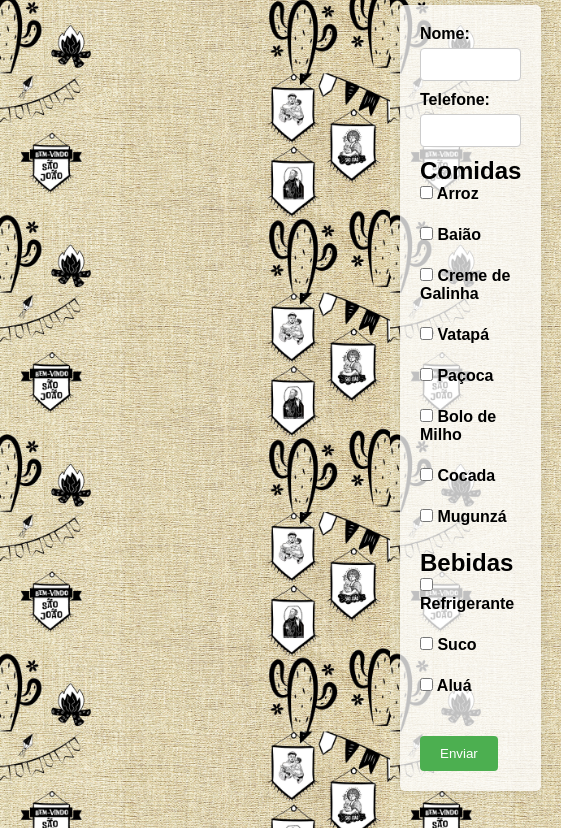
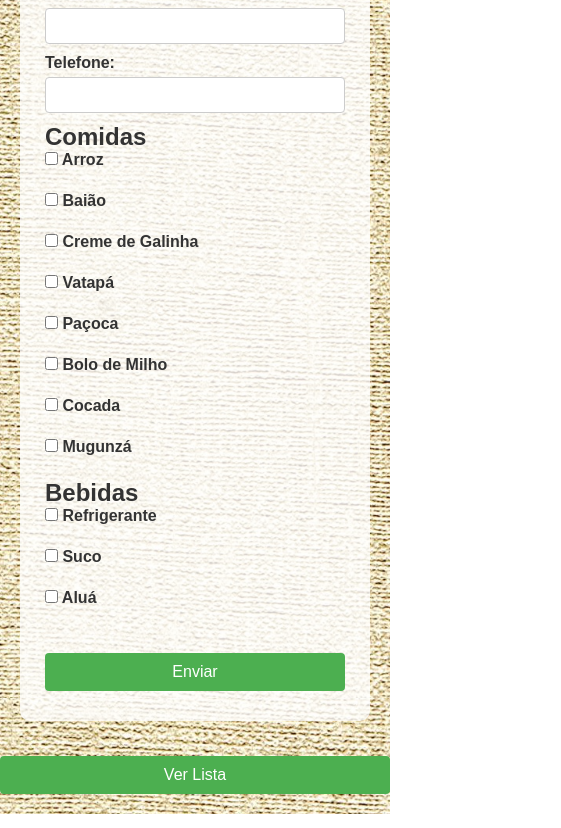
Before and after one commit to Rafaelfelixt/saojoaonopotira, a plain HTML site: page index.html in a window 390 px wide. Shown: the part 146-974 px from the top of the page, 561 px wide, since content can reach past the window. Drawn offline with Linux system fonts and the light colour scheme.

Commit message:
Add files via upload

```diff
--- a/index.html
+++ b/index.html
@@ -8,9 +8,7 @@
 </head>
 <body>
     <main>
-        <div>
-
-        </div>
+        <div></div>
         <div id="princ">
             <h1>Formulário de Festa de São João</h1>
             <form id="form">
@@ -36,18 +34,12 @@
                 <br>
                 <input type="submit" value="Enviar">
             </form>
-
         </div>
-        <div>
-
-        </div>
+        <div></div>
     </main>
     <footer>
         <button id="lis" onclick="verLista()">Ver Lista</button>
     </footer>
-
-
-
-    <script src="script.js"></script>
+    <script src="script.js" defer></script>
 </body>
 </html>
--- a/style.css
+++ b/style.css
@@ -1,56 +1,69 @@
-/* Estilos personalizados podem ser adicionados aqui */
-*{
+/* Reset CSS */
+* {
     margin: 0;
     padding: 0;
-    box-sizing: 0;
+    box-sizing: border-box;
 }
 
-
-
-
+/* Body and main styling */
 body {
     font-family: Arial, sans-serif;
-    margin: 0;
-    padding: 0;
     background-image: url('BG_SITE_SAO_JOAO.jpg');
-    background-size: 100%;
+    background-size: cover;
+    background-repeat: no-repeat;
+    background-attachment: fixed;
+    color: #333;
 }
 
 main {
     display: flex;
+    flex-direction: column;
+    align-items: center;
+    justify-content: center;
+    min-height: 100vh;
+    padding: 20px;
 }
+
 #pglist {
     display: flex;
+    flex-direction: column;
+    align-items: center;
     justify-content: center;
     margin-top: 50px;
 }
 
 #divplis {
-    background-color: #ffffffc0;
+    background-color: rgba(255, 255, 255, 0.8);
+    padding: 20px;
+    border-radius: 10px;
+    width: 100%;
+    max-width: 600px;
 }
 
 #princ {
-    margin: 20px 380px;
+    background-color: rgba(255, 255, 255, 0.8);
+    padding: 20px;
+    border-radius: 10px;
+    width: 100%;
+    max-width: 600px;
+    margin: 20px auto;
 }
 
+/* Footer styling */
 footer {
     display: flex;
     justify-content: center;
     margin-bottom: 15px;
 }
 
-
+/* Form and list styling */
 h1 {
-    color: #333;
     text-align: center;
 }
 
 form {
-    margin: 20px;
-    padding: 20px;
-    background-color: #ffffffc0;
-    border-radius: 5px;
-    box-shadow: 0 0 10px rgba(0, 0, 0, 0.1);
+    width: 100%;
+    margin-top: 20px;
 }
 
 label {
@@ -77,6 +90,7 @@ button {
     border: none;
     border-radius: 4px;
     cursor: pointer;
+    margin-top: 10px;
 }
 
 input[type="submit"]:hover,
@@ -102,3 +116,30 @@ hr {
     background: #ccc;
     margin: 20px 0;
 }
+
+/* Media Queries for Responsiveness */
+@media (max-width: 768px) {
+    #princ, #divplis {
+        margin: 10px;
+        padding: 15px;
+    }
+
+    form {
+        padding: 10px;
+    }
+
+    input[type="submit"], button {
+        width: 100%;
+        margin: 5px 0;
+    }
+}
+
+@media (max-width: 480px) {
+    h1 {
+        font-size: 1.5em;
+    }
+
+    label, input[type="text"], input[type="tel"], input[type="submit"], button {
+        font-size: 1em;
+    }
+}
```
Also changed, not shown: lista.html (+23 -5 lines).
